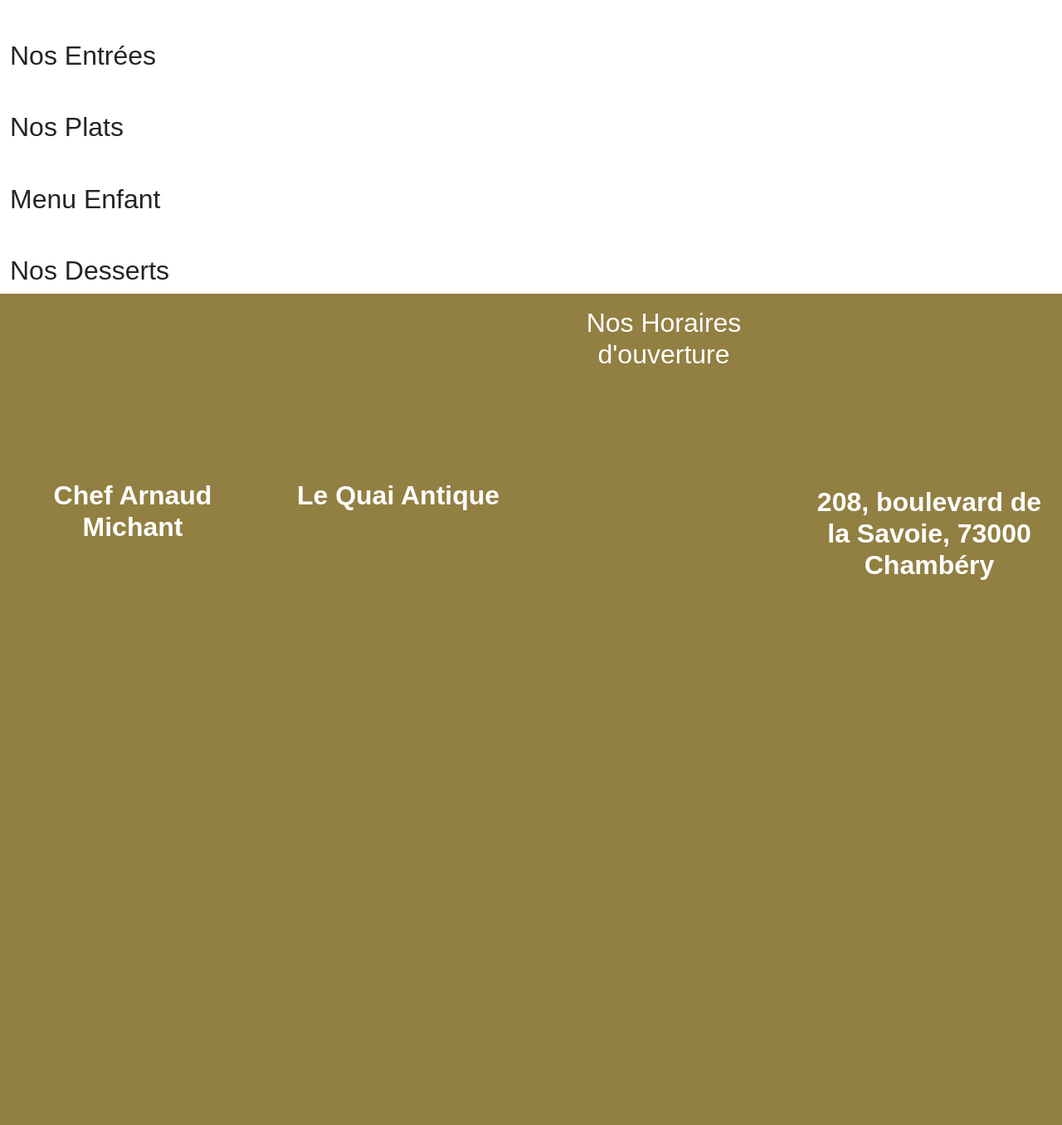
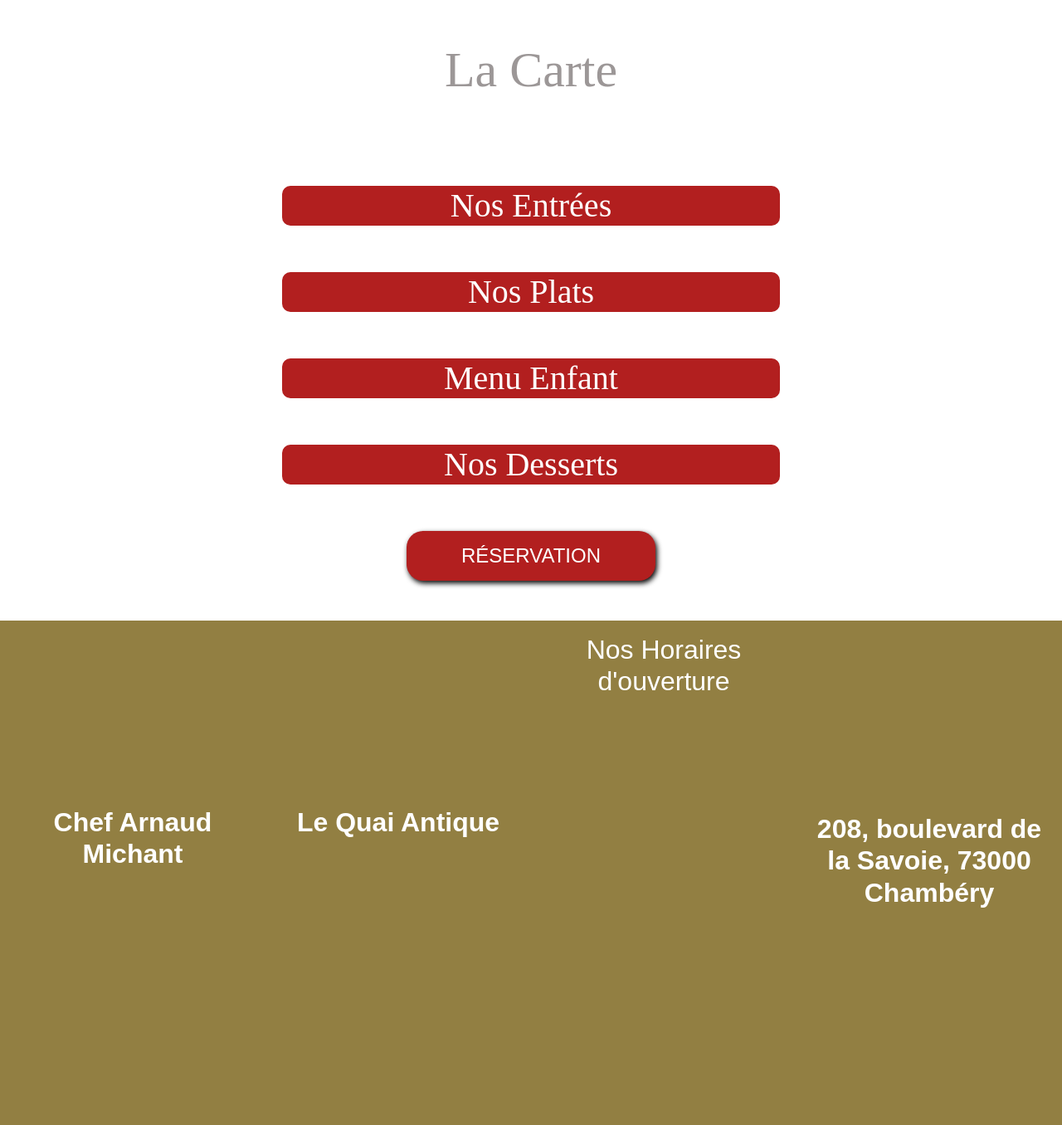
Before and after one commit to AxelTei/Le_Quai_Antique, a Symfony app: template templates/menu/index.html.twig in a window 1280 px wide; the page is wider, and only the part inside the window is pictured. Shown: the part 80-1436 px from the top of that part at 83% size. Before the commit the page ends 779 px from the top of that part, so only its background shows below. Run offline with Twig, Linux system fonts and the light colour scheme; the template is opened without the code that fills it, so the values that code supplies are empty; some libraries are stand-ins or nearby versions; some web fonts are replaced.

Commit message:
finish to style formula page and begin to create Contact page with his controller and Template Twig

```diff
--- a/public/css/style.css
+++ b/public/css/style.css
@@ -3,6 +3,8 @@ body {
     font-family: "montserrat", sans-serif;
     font-weight: 400;
     font-style: normal;
+    overflow-x: hidden;
+    width: 100%;
 }
 
 /* Navbar Section */
@@ -493,3 +495,69 @@ body {
         padding-top: 32px;
     }
 }
+
+/* Formula and Dishes Section */
+
+.title-formula-page {
+    font-family: "wreath", serif;
+    font-weight: 400;
+    font-style: normal;
+    color: #9C9797;
+}
+
+.formula-menu-title {
+    background-color: #B21F1F;
+    color: white;
+    font-family: "wreath", serif;
+    font-weight: 400;
+    font-size: 40px;
+    border-radius: 10px;
+}
+
+.formula-title {
+    font-family: "wreath", serif;
+    font-weight: 400;
+    font-size: 34px;
+}
+
+.dish-main-title {
+    background-color: #B21F1F;
+    color: white;
+    font-family: "wreath", serif;
+    font-weight: 400;
+    font-size: 40px;
+    font-style: normal;
+    text-align: center;
+    width: 600px;
+    border-radius: 10px;
+}
+
+.dish-title {
+    font-family: "wreath", serif;
+    font-weight: 400;
+    font-size: 34px;
+}
+
+.dish-description {
+    font-size: 18px;
+}
+
+.dish-price {
+    font-size: 18px;
+}
+
+.bookin-formula-page-btn {
+    background-color: #B21F1F;
+    color: white;
+    width: 300px;
+    height: 60px;
+    font-size: x-large;
+    text-transform: uppercase;
+    border-radius: 20px;
+    box-shadow: 2px 3px 6px #000;
+}
+
+.bookin-formula-page-btn:hover {
+    background-color: #9C9797;
+    color: white;
+}
--- a/templates/base.html.twig
+++ b/templates/base.html.twig
@@ -3,7 +3,7 @@
 	<head>
 		<meta charset="UTF-8">
 		<title>
-			{% block title %}Welcome!
+			{% block title %}Accueil | Le Quai Antique
 			{% endblock %}
 		</title>
 		<link
@@ -36,7 +36,7 @@
 								<a class="nav-link" href="/carte">Carte</a>
 							</li>
 							<li class="nav-item">
-								<a class="nav-link" {% if is_granted('ROLE_ADMIN') %} style="text-align: center;" {% endif %}>Contact</a>
+								<a class="nav-link" href="/contact" {% if is_granted('ROLE_ADMIN') %} style="text-align: center;" {% endif %}>Contact</a>
 							</li>
 							{% if is_granted('ROLE_ADMIN') %}
 								<li class="nav-item dropdown">
--- a/templates/customer/form.html.twig
+++ b/templates/customer/form.html.twig
@@ -1,6 +1,6 @@
 {% extends 'base.html.twig' %}
 
-{% block title %}Hello UserController!
+{% block title %}Création de Compte | Le Quai Antique
 {% endblock %}
 
 {% block body %}
--- a/templates/menu/index.html.twig
+++ b/templates/menu/index.html.twig
@@ -13,17 +13,17 @@
 {% endblock %}
 
 {% block body %}
-	<div>
-		<h1></h1>
+	<div class="d-flex justify-content-center flex-wrap title-formula-page mt-5">
+		<h1 style="font-size:60px;">La Carte</h1>
 	</div>
 
 	<div class="container-fluid mt-5">
+		<div class="row">
 			{% for formula in formulas %}
-			<div class="row">
-				<div class="col-sm-12 text-center">
+				<div class="col-sm-6 text-center formula-menu">
 					<h2 class="formula-menu-title">{{ formula.menuTitle }}</h2>
 					{% if formula.formulaDayTitle %}
-						<p class="formula-day-menu-title">{{ formula.formulaDayTitle }}</p>
+						<p class="formula-title">{{ formula.formulaDayTitle }}</p>
 					{% endif %}
 					{% if formula.formulaDayDescription %}
 						<p>{{ formula.formulaDayDescription }}</p>
@@ -33,7 +33,7 @@
 					{% endif %}
 
 					{% if formula.formulaNightTitle %}
-						<p>{{ formula.formulaNightTitle}}</p>
+						<p class="formula-title">{{ formula.formulaNightTitle}}</p>
 					{% endif %}
 					{% if formula.formulaNightDescription %}
 						<p>{{ formula.formulaNightDescription}}</p>
@@ -46,76 +46,99 @@
 						<a href="{{ path('edit-menu', {'id': formula.id}) }}" class="btn btn-warning">Modifier</a>
 					{% endif %}
 				</div>
-			</div>
 			{% endfor %}
 		</div>
+	</div>
 
-
-	<div class="container-fluid">
-		<h2>Nos Entrées</h2>
+	<div class="d-flex flex-wrap justify-content-center mt-5">
+		<h2 class="dish-main-title">Nos Entrées</h2>
+	</div>
 	{% for menu in menus %}
 		{% if menu.dishCategory == 'entrée' %}
-				<div>
-					<h3>{{ menu.dishTitle }}</h3>
-					<p>{{ menu.dishDescription }}</p>
+			<div class="row text-center">
+				<h3 class="dish-title mt-5">{{ menu.dishTitle }}</h3>
+				<p class="dish-description mt-3">{{ menu.dishDescription }}</p>
+				<p class="dish-price">{{ menu.dishPrice }}</p>
+				{% if is_granted('ROLE_ADMIN') %}
+					<div class="d-flex flex-wrap justify-content-center mt-5">
+						<a href="{{ path('delete-carte', {'id': menu.id}) }}" class="btn btn-danger" style="width:200px;">Supprimer</a>
+					</div>
+					<div class="d-flex flex-wrap justify-content-center mt-3">
+						<a href="{{ path('edit-carte', {'id': menu.id}) }}" class="btn btn-warning mt-3" style="width:200px;">Modifier</a>
+					</div>
+				{% endif %}
+			</div>
+		{% endif %}
+	{% endfor %}
+	<div class="d-flex flex-wrap justify-content-center">
+		<h2 class="dish-main-title mt-5">Nos Plats</h2>
+	</div>
+	{% for menu in menus %}
+		{% if menu.dishCategory == 'plat' %}
+			<div class="row text-center">
+				<h3 class="dish-title mt-5">{{ menu.dishTitle }}</h3>
+				<p class="dish-description mt-3">{{ menu.dishDescription }}</p>
 				<p>{{ menu.dishPrice }}</p>
 				{% if is_granted('ROLE_ADMIN') %}
-						<a href="{{ path('delete-carte', {'id': menu.id}) }}" class="btn btn-danger">Supprimer</a>
-						<a href="{{ path('edit-carte', {'id': menu.id}) }}" class="btn btn-warning">Modifier</a>
+					<div class="d-flex flex-wrap justify-content-center mt-5">
+						<a href="{{ path('delete-carte', {'id': menu.id}) }}" class="btn btn-danger" style="width:200px;">Supprimer</a>
+					</div>
+					<div class="d-flex flex-wrap justify-content-center mt-3">
+						<a href="{{ path('edit-carte', {'id': menu.id}) }}" class="btn btn-warning mt-3" style="width:200px;">Modifier</a>
+					</div>
 				{% endif %}
 			</div>
 		{% endif %}
 	{% endfor %}
 
-		<h2 class="mt-5">Nos Plats</h2>
+	<div class="d-flex flex-wrap justify-content-center">
+		<h2 class="dish-main-title mt-5">Menu Enfant</h2>
+	</div>
 	{% for menu in menus %}
-			{% if menu.dishCategory == 'plat' %}
-				<div>
-					<h3>{{ menu.dishTitle }}</h3>
-					<p>{{ menu.dishDescription }}</p>
+		{% if menu.dishCategory == 'menu enfant' %}
+			<div class="row text-center">
+				<h3 class="dish-title mt-5">{{ menu.dishTitle }}</h3>
+				<p class="dish-description mt-3">{{ menu.dishDescription }}</p>
 				<p>{{ menu.dishPrice }}</p>
 				{% if is_granted('ROLE_ADMIN') %}
-						<a href="{{ path('delete-carte', {'id': menu.id}) }}" class="btn btn-danger">Supprimer</a>
-						<a href="{{ path('edit-carte', {'id': menu.id}) }}" class="btn btn-warning">Modifier</a>
+					<div class="d-flex flex-wrap justify-content-center mt-5">
+						<a href="{{ path('delete-carte', {'id': menu.id}) }}" class="btn btn-danger" style="width:200px;">Supprimer</a>
+					</div>
+					<div class="d-flex flex-wrap justify-content-center mt-3">
+						<a href="{{ path('edit-carte', {'id': menu.id}) }}" class="btn btn-warning mt-3" style="width:200px;">Modifier</a>
+					</div>
 				{% endif %}
 			</div>
 		{% endif %}
 	{% endfor %}
 
-		<h2 class="mt-5">Menu Enfant</h2>
+	<div class="d-flex flex-wrap justify-content-center">
+		<h2 class="dish-main-title mt-5">Nos Desserts</h2>
+	</div>
 	{% for menu in menus %}
-			{% if menu.dishCategory == 'menu enfant' %}
-				<div>
-					<h3>{{ menu.dishTitle }}</h3>
-					<p>{{ menu.dishDescription }}</p>
+		{% if menu.dishCategory == 'dessert' %}
+			<div class="row text-center">
+				<h3 class="dish-title mt-5">{{ menu.dishTitle }}</h3>
+				<p class="dish-description mt-3">{{ menu.dishDescription }}</p>
 				<p>{{ menu.dishPrice }}</p>
 				{% if is_granted('ROLE_ADMIN') %}
-						<a href="{{ path('delete-carte', {'id': menu.id}) }}" class="btn btn-danger">Supprimer</a>
-						<a href="{{ path('edit-carte', {'id': menu.id}) }}" class="btn btn-warning">Modifier</a>
+					<div class="d-flex flex-wrap justify-content-center mt-5">
+						<a href="{{ path('delete-carte', {'id': menu.id}) }}" class="btn btn-danger" style="width:200px;">Supprimer</a>
+					</div>
+					<div class="d-flex flex-wrap justify-content-center mt-3">
+						<a href="{{ path('edit-carte', {'id': menu.id}) }}" class="btn btn-warning mt-3" style="width:200px;">Modifier</a>
+					</div>
 				{% endif %}
 			</div>
 		{% endif %}
 	{% endfor %}
 
-		<h2 class="mt-5">Nos Desserts</h2>
-		{% for menu in menus %}
-			{% if menu.dishCategory == 'dessert' %}
-				<div>
-					<h3>{{ menu.dishTitle }}</h3>
-					<p>{{ menu.dishDescription }}</p>
-					<p>{{ menu.dishPrice }}</p>
-					{% if is_granted('ROLE_ADMIN') %}
-						<a href="{{ path('delete-carte', {'id': menu.id}) }}" class="btn btn-danger">Supprimer</a>
-						<a href="{{ path('edit-carte', {'id': menu.id}) }}" class="btn btn-warning">Modifier</a>
-					{% endif %}
-				</div>
-			{% endif %}
-		{% endfor %}
-	</div>
-
+	<a class="d-flex justify-content-center flex-wrap mt-5" style="text-decoration: none;" href="/#bookinBtn">
+		<button class="btn bookin-formula-page-btn" type="submit">Réservation</button>
+	</a>
 	<!--Footer Section-->
 
-	<footer class="container-fluid footer" {% if is_granted('ROLE_ADMIN') %} style="height: auto;" {% endif %}>
+	<footer class="container-fluid footer mt-5" {% if is_granted('ROLE_ADMIN') %} style="height: auto;" {% endif %}>
 		<div class="row">
 			<div class="col-sm-3 mx-auto text-center footer-main-article">
 				<h2 class="footer-main-title">Chef Arnaud Michant</h2>
--- a/templates/security/login.html.twig
+++ b/templates/security/login.html.twig
@@ -1,6 +1,6 @@
 {% extends 'base.html.twig' %}
 
-{% block title %}Hello SecurityController!{% endblock %}
+{% block title %}Login | Le Quai Antique{% endblock %}
 
 {% block body %}
     {% if error %}
```
Also changed, not shown: src/Controller/ContactController.php (added, +23 -0 lines), templates/contact/index.html.twig (added, +48 -0 lines). Lines whose indentation alone changed are shown as unchanged.
